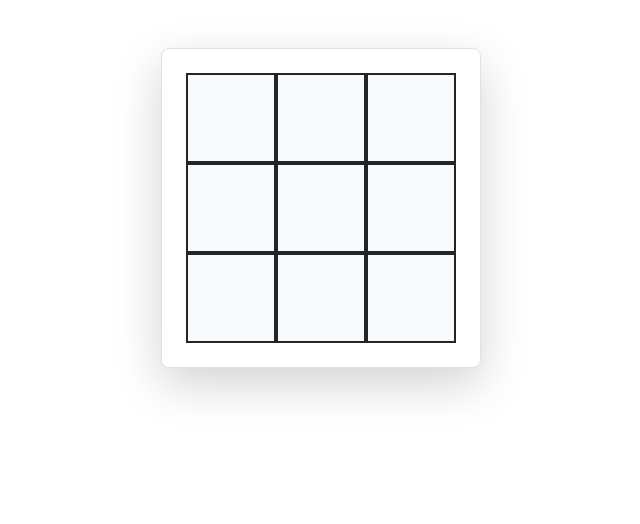
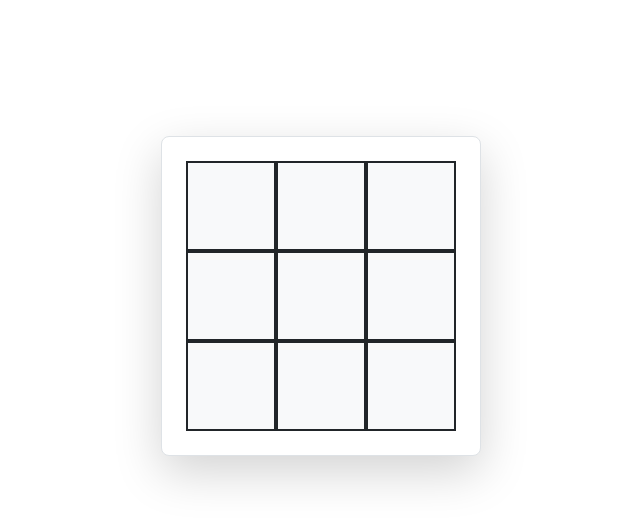
Before and after one commit to Rexchan06/react-tic-tac-toe, a React (Create React App) app: page / in a window 1280 px wide. Shown: the top 524 px of the page, without its empty margins (319-959 px from the left). Built offline with nearby package versions, Linux system fonts and the light colour scheme.

Commit message:
feat: added tie detection

```diff
--- a/src/App.js
+++ b/src/App.js
@@ -6,6 +6,7 @@ function App() {
   const [turn, setTurn] = useState(0)
   const [board, setBoard] = useState([['', '', ''], ['', '', ''], ['', '', '']])
   const [gameEnd, setGameEnd] = useState(false)
+  const [gameTie, setGameTie] = useState(false)
 
   function updateBoard(row, column, turn) {
     if (board[row][column] !== '') {
@@ -61,18 +62,28 @@ function App() {
         setGameEnd(true)
       }
     }
-  }
+
+    const boardFull = board.flat().every(cell => cell !== '');
+
+    if (boardFull) {
+      setGameTie(true)
+    }
+    }
 
   function resetGame() {
     setBoard([['', '', ''], ['', '', ''], ['', '', '']])
     setTurn(0)
+    setGameTie(false)
     setGameEnd(false)
   }
 
   return (
     <div className="container d-flex justify-content-center mt-5">
       <div>
-        {gameEnd && <h1 className="text-center mb-3">Player {turn == 0 ? '2' : '1'} wins!</h1>}
+        <h1 className="text-center mb-5" style={{height: '2.5rem'}}>
+        {gameEnd && `Player ${turn == 0 ? '2' : '1'} wins!`}
+        {gameTie && `Game Tie!`}
+        </h1>
       <div className="bg-white p-4 rounded-3 shadow-lg border" style={{backgroundColor: '#f8f9fa'}}>
         {board.map((row, row_index) =>
           <div key={row_index} className="d-flex">
@@ -87,7 +98,7 @@ function App() {
                   borderWidth: '2px'
                 }}
                 key={col_index}
-                disabled={gameEnd || col !== ''}
+                disabled={gameEnd || gameTie || col !== ''}
                 onClick={() => updateBoard(row_index, col_index, turn)}
               >
                 {col}
@@ -96,7 +107,7 @@ function App() {
           </div>
         )}
       </div>
-          {gameEnd && (
+          {(gameEnd || gameTie) && (
           <div className="text-center my-4">
             <button
               className="btn btn-warning btn-lg rounded-pill shadow"
```
